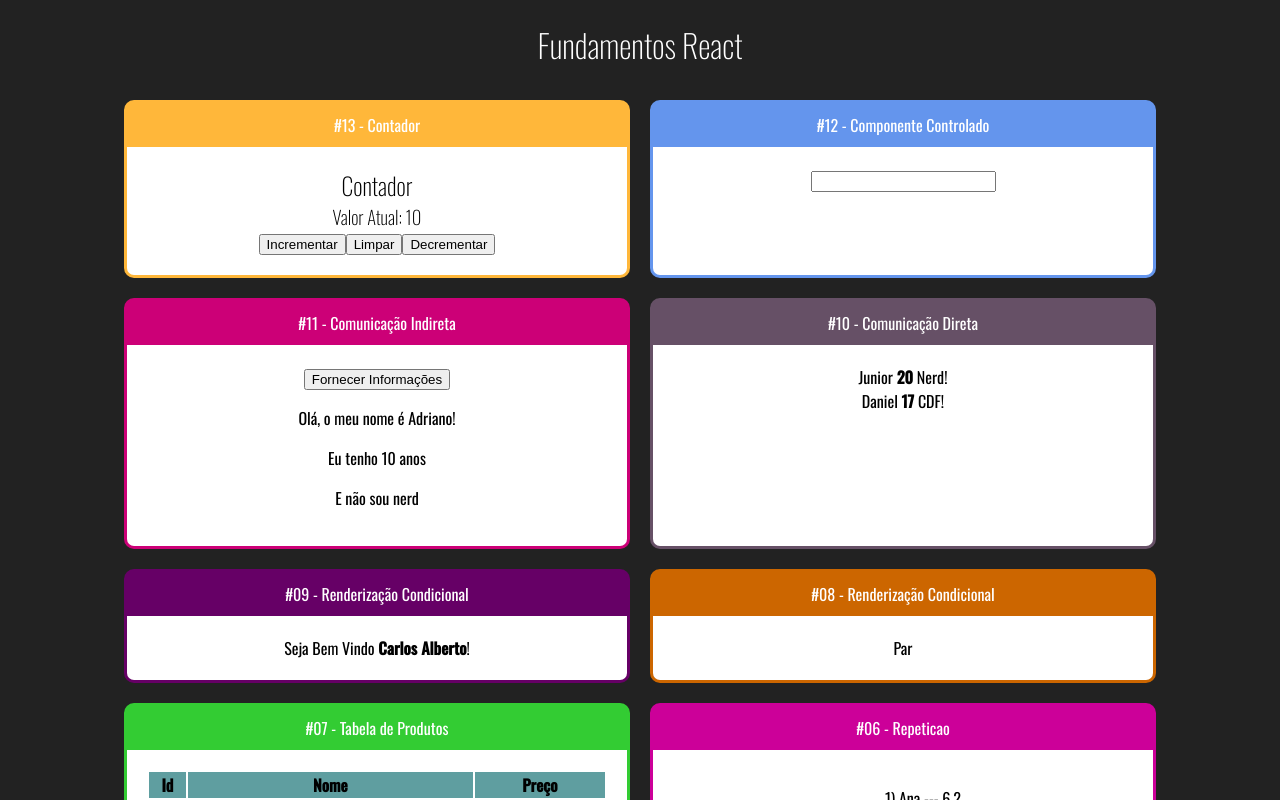
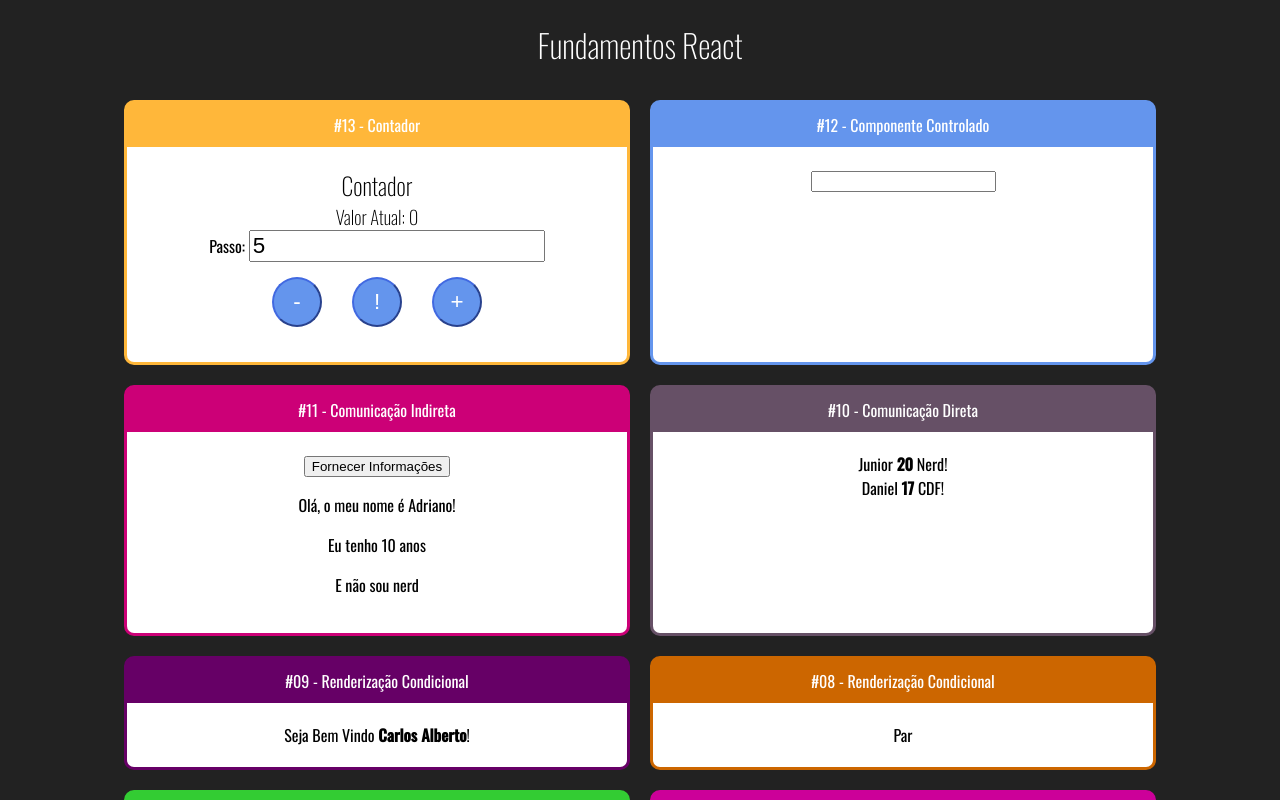
Before and after one commit to cviniciussn/curso-react-Udemy, a React (Create React App) app: page / in a window 1280 px wide. Shown: the top 800 px of the page. Built offline with nearby package versions, Linux system fonts and the light colour scheme.

Commit message:
Contador

```diff
--- a/src/App.jsx
+++ b/src/App.jsx
@@ -27,7 +27,7 @@ export default _ =>
         <div className="Cards">
 
             <Card titulo='#13 - Contador' tt='#FFB73A'>
-                <Contador numeroInicial={10}/>
+                <Contador/>
             </Card>
 
             <Card titulo='#12 - Componente Controlado' tt='#6495ED'>
--- /dev/null
+++ b/src/components/contador/botoes.jsx
@@ -0,0 +1,18 @@
+import React from 'react';
+
+// import { Container } from './styles';
+
+function contador(props) {
+  return (
+    <div>
+      <button onClick={props.setDec}>-</button>
+      <button onClick={props.setClean}>!</button>
+      <button onClick={props.setInc}>+</button>
+
+    </div>
+  )
+
+
+}
+
+export default contador;
--- /dev/null
+++ b/src/components/contador/contador.css
@@ -0,0 +1,16 @@
+.Contador input {
+
+    font-size: 1.4rem ;
+
+}
+
+.Contador button {
+    margin: 15px;
+    height: 50px;
+    width: 50px;
+    border-radius: 50%;
+    font-size: 1.4rem;
+    background-color: #6495ED;
+    color: white;
+    border-color: #4169E1;
+}
--- a/src/components/contador/contador.jsx
+++ b/src/components/contador/contador.jsx
@@ -1,16 +1,20 @@
 import React, { Component } from 'react'
+import './contador.css'
+import Display from './display'
+import Botoes from './botoes'
+import Form from './passoForm'
 
 class Contador extends React.Component {
 
 
     state = {
         numero: this.props.numeroInicial || 0,
-        fixo: this.props.numeroInicial,
         passo: this.props.passoInicial || 5,
+        fixo: this.props.numeroInicial || 0,
     }
 
 
-    inc(){
+    inc = () => {
         this.setState({
 
             numero: this.state.numero + this.state.passo
@@ -18,28 +22,36 @@ class Contador extends React.Component {
         })
     }
 
-    clean(){
+    clean = () => {
         this.setState({
-            numero: this.state.fixo
+            numero: this.state.fixo,
+            passo: this.state.fixo,
         })
     }
 
-    dec(){
+    dec = () => {
         this.setState({
             numero: this.state.numero - this.state.passo,
         })
     }
 
+    setPasso = (novoPasso) => {
+        this.setState({
+            passo: novoPasso,
+        })
+    }
+
+
 
 
     render() {
         return (
-            <div>
+            <div className="Contador">
                 <h2>Contador</h2>
-                <h3>Valor Atual: {this.state.numero}</h3>
-                <button onClick={_ => this.inc()}>Incrementar</button>
-                <button onClick={_ => this.clean()}>Limpar</button>
-                <button onClick={_ => this.dec()}>Decrementar</button>
+                <Display numero={this.state.numero} />
+                <Form passo={this.state.passo} setPasso={this.setPasso} />
+                <Botoes setInc={this.inc} setDec={this.dec} setClean={this.clean}/>
+
             </div>
         )
     }
@@ -48,3 +60,11 @@ class Contador extends React.Component {
 }
 
 export default Contador
+
+
+
+
+const obj = {
+    idade: 10,
+    nome: 'andré',
+}
--- /dev/null
+++ b/src/components/contador/display.jsx
@@ -0,0 +1,15 @@
+import React from 'react';
+
+// import { Container } from './styles';
+
+function contador(props) {
+    return (
+        <div>
+
+            <h3>Valor Atual: {props.numero}</h3>
+
+        </div>
+    );
+}
+
+export default contador;
--- /dev/null
+++ b/src/components/contador/passoForm.jsx
@@ -0,0 +1,16 @@
+import React from 'react';
+
+// import { Container } from './styles';
+
+function contador(props) {
+  return (
+    <div>
+      <label htmlFor="passoInput">Passo: </label>
+      <input id="passoInput" type='number'
+        value={props.passo}
+        onChange={e => props.setPasso(+e.target.value)} />
+    </div>
+  )
+}
+
+export default contador;
```
